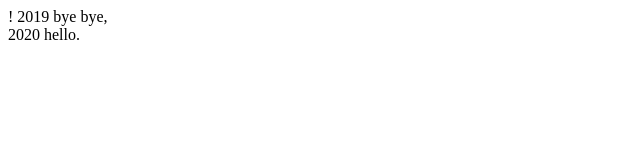
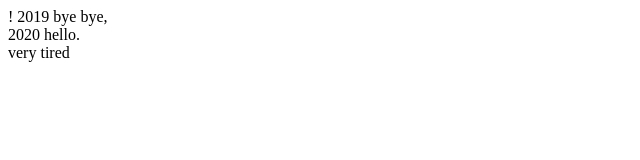
Before and after one commit to changxianglin/baseblog, a website: page src/index.html in a window 1280 px wide. Shown: the full height of the page, 0-640 px from the left. Drawn offline with Linux system fonts and the light colour scheme.

Commit message:
very tired

```diff
--- a/src/index.html
+++ b/src/index.html
@@ -8,5 +8,7 @@
     2019 bye bye,
     <br />
     2020 hello.
+    <br />
+    very tired
   </body>
 </html>
```
